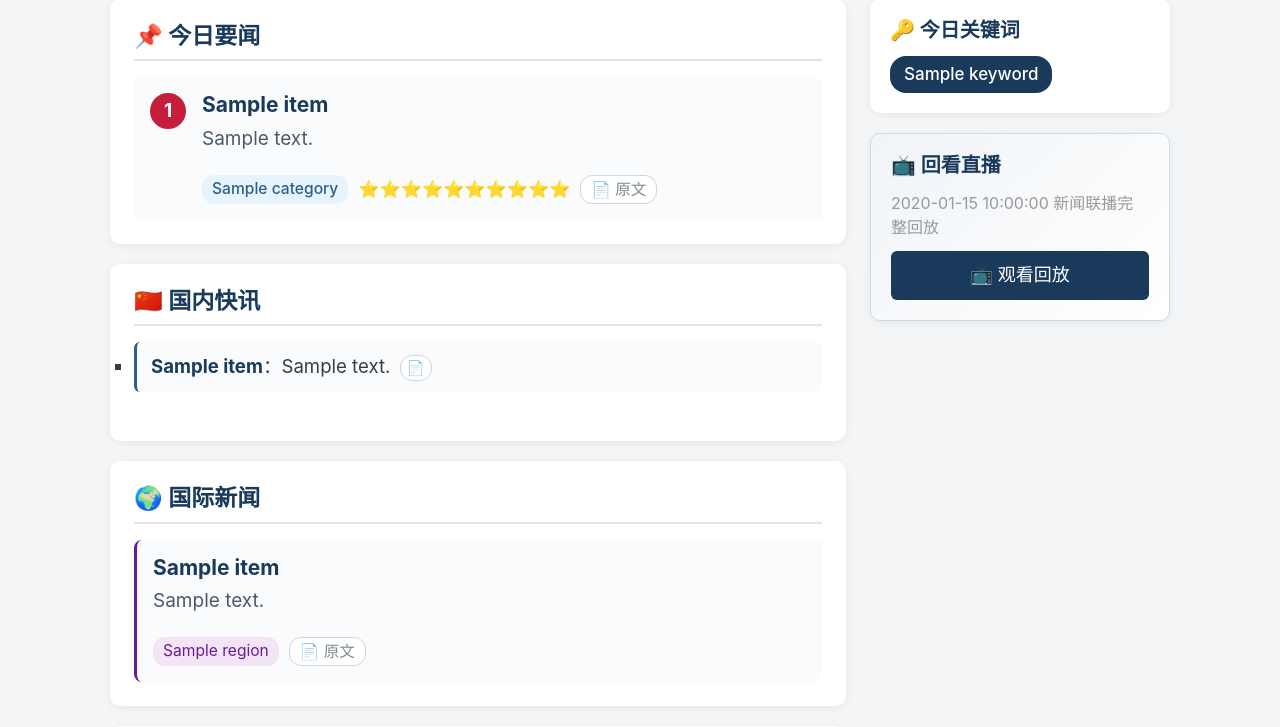
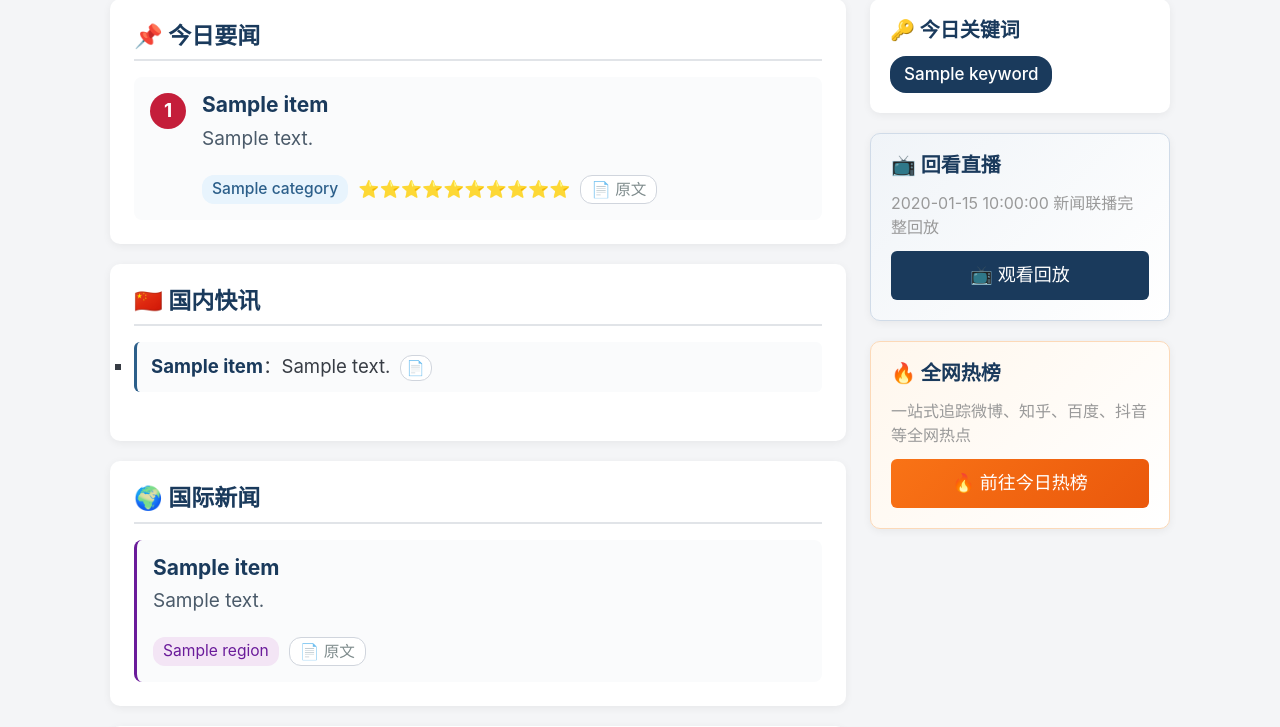
Before and after one commit to Xuanting23/xwlb-summary, a Flask app: template templates/index.html in a window 1280 px wide. Shown: the part 176-903 px from the top of the page. Run offline with Flask 3, Linux system fonts and the light colour scheme; the template is opened without the code that fills it: most values are stand-ins (such as "Sample title", 1, 10 or a date in 2020); some libraries are stand-ins or nearby versions.

Commit message:
feat: 添加「全网热榜」入口，跳转至 tophub.today

```diff
--- a/app.py
+++ b/app.py
@@ -28,6 +28,7 @@ logger = logging.getLogger(__name__)
 
 app = Flask(__name__)
 app.config["SECRET_KEY"] = SECRET_KEY
+app.config["TEMPLATES_AUTO_RELOAD"] = True
 
 # 应用启动时初始化数据库
 init_db()
--- a/static/style.css
+++ b/static/style.css
@@ -563,6 +563,25 @@ nav { display: flex; gap: 8px; align-items: center; }
 .replay-date {
     font-weight: 700;
     color: var(--primary);
+}
+
+/* --- 全网热榜卡片 --- */
+.hot-card {
+    background: linear-gradient(135deg, #fff7ed 0%, #fff 100%);
+    border: 1px solid #fcd9b8;
+}
+[data-theme="dark"] .hot-card {
+    background: linear-gradient(135deg, #2a2018 0%, #1f2937 100%);
+    border: 1px solid #5a3e28;
+}
+
+.btn-hot {
+    background: linear-gradient(135deg, #f97316, #ea580c);
+    color: white;
+}
+.btn-hot:hover {
+    background: linear-gradient(135deg, #fb923c, #f97316);
+    color: white;
 }
 
 /* --- 导航栏直播链接 — 与其他 nav-link 保持一致，无特殊背景 --- */
--- a/templates/index.html
+++ b/templates/index.html
@@ -158,6 +158,13 @@
             <a href="https://tv.cctv.com/lm/xwlb/day/{{ date_compact }}.shtml" target="_blank" rel="noopener" class="btn btn-live">📺 观看回放</a>
         </div>
 
+        {# 全网热榜 — 跳转至 tophub.today #}
+        <div class="side-card hot-card">
+            <h2>🔥 全网热榜</h2>
+            <p class="live-hint">一站式追踪微博、知乎、百度、抖音等全网热点</p>
+            <a href="https://tophub.today" target="_blank" rel="noopener" class="btn btn-hot">🔥 前往今日热榜</a>
+        </div>
+
     </aside>
 </div>
 
@@ -170,6 +177,7 @@
     <p class="text-muted">在摘要生成之前，您可以先观看直播。</p>
     <div class="empty-actions">
         <a href="https://tv.cctv.com/live/cctv13/" target="_blank" rel="noopener" class="btn btn-live btn-lg">📺 观看 CCTV-13 新闻直播</a>
+        <a href="https://tophub.today" target="_blank" rel="noopener" class="btn btn-hot btn-lg">🔥 浏览全网热榜</a>
     </div>
 </div>
 {% endif %}
```
Also changed, not shown: templates/detail.html (+7 -0 lines).
